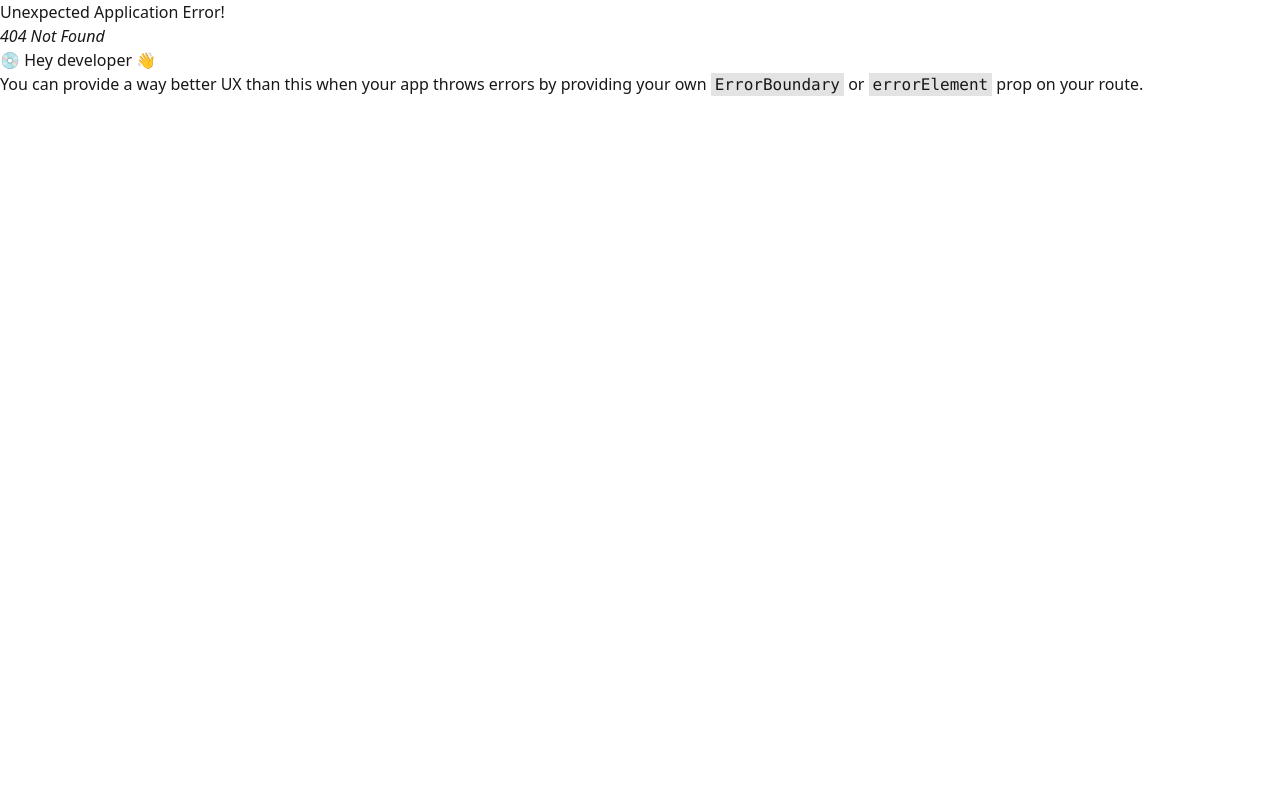
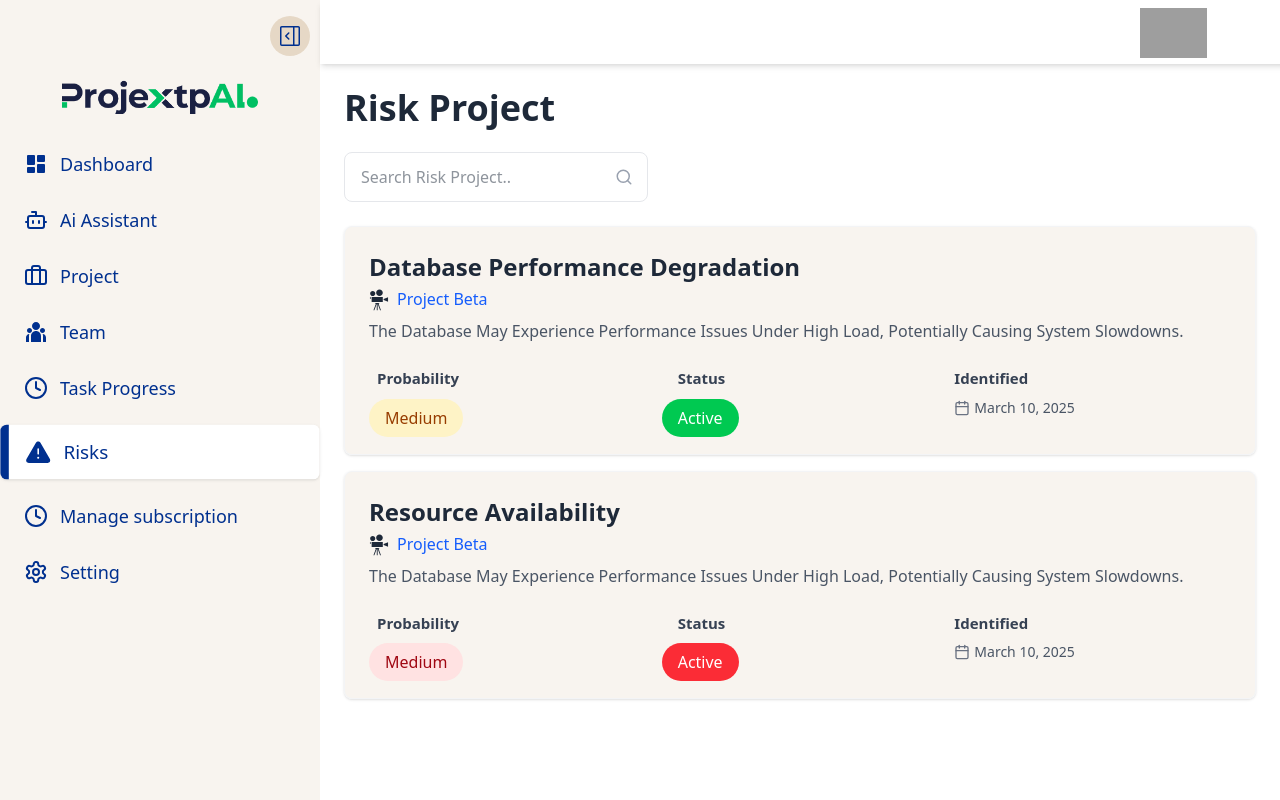
Before and after one commit to MohammedRasif/Sloukile, a React (Vite) app: page /dashboard/risks in a window 1280 px wide. Before the commit this address had no page. Built offline with nearby package versions, Linux system fonts and the light colour scheme; grey boxes are pictures that could not be loaded.

Commit message:
make risks section

```diff
--- a/src/component/DashboardLayout/DashboardLayout.jsx
+++ b/src/component/DashboardLayout/DashboardLayout.jsx
@@ -40,7 +40,7 @@ const DashboardLayout = () => {
             >
                 {/* Navbar - Fixed & Only Navbar BG White */}
                 <div
-                    className="fixed top-0 z-50 bg-white dark:bg-[#1E232E] border-b border-gray-400 shadow-md w-full transition-all duration-300"
+                    className="fixed top-0 z-50 bg-white dark:bg-[#1E232E]  shadow-md w-full transition-all duration-300"
                     style={{
                         left: isSidebarOpen ? "320px" : "64px",
                         width: isSidebarOpen ? "calc(100%-320px)" : "calc(100%-64px)",
--- /dev/null
+++ b/src/component/DashboardPages/Risks.jsx
@@ -0,0 +1,113 @@
+"use client"
+
+import { Search, Calendar } from "lucide-react"
+import { useState } from "react"
+import { GiFilmProjector } from "react-icons/gi"
+
+const RiskProject = () => {
+    const [searchTerm, setSearchTerm] = useState("")
+
+    // Sample risk data
+    const risks = [
+        {
+            id: 1,
+            title: "Database Performance Degradation",
+            project: "Project Beta",
+            description:
+                "The Database May Experience Performance Issues Under High Load, Potentially Causing System Slowdowns.",
+            probability: { level: "Medium", color: "bg-amber-100 text-amber-800 dark:bg-amber-900/30 dark:text-amber-300" },
+            status: { state: "Active", color: "bg-green-500 text-white dark:bg-green-600" },
+            identifiedDate: "March 10, 2025",
+        },
+        {
+            id: 2,
+            title: "Resource Availability",
+            project: "Project Beta",
+            description:
+                "The Database May Experience Performance Issues Under High Load, Potentially Causing System Slowdowns.",
+            probability: { level: "Medium", color: "bg-red-100 text-red-800 dark:bg-red-900/30 dark:text-red-300" },
+            status: { state: "Active", color: "bg-red-500 text-white dark:bg-red-600" },
+            identifiedDate: "March 10, 2025",
+        },
+    ]
+
+    // Filter risks based on search term
+    const filteredRisks = risks.filter((risk) => risk.title.toLowerCase().includes(searchTerm.toLowerCase()))
+
+    return (
+        <div className=" min-h-screen p-6 text-gray-800 dark:text-gray-200">
+            <div className="mx-auto">
+                {/* Header */}
+                <div className="flex justify-between items-center mb-6">
+                    <h1 className="text-4xl font-bold text-gray-800 dark:text-gray-100">Risk Project</h1>
+
+                </div>
+
+                {/* Search */}
+                <div className="relative mb-6">
+                    <input
+                        type="text"
+                        placeholder="Search Risk Project.."
+                        className="w-1/3 pl-4 pr-10 py-3 rounded-lg border border-gray-200 dark:border-gray-600 bg-white dark:bg-[#2A2F3B] text-gray-800 dark:text-gray-200 focus:outline-none focus:ring-2 focus:ring-blue-500 dark:focus:ring-[#4A6CF7]"
+                        value={searchTerm}
+                        onChange={(e) => setSearchTerm(e.target.value)}
+                    />
+                    <Search
+                        className="absolute left-[calc(33%-30px)] top-1/2 transform -translate-y-1/2 text-gray-400 dark:text-gray-500"
+                        size={18}
+                    />
+                </div>
+
+                {/* Risk Cards */}
+                <div className="space-y-4">
+                    {filteredRisks.map((risk) => (
+                        <div
+                            key={risk.id}
+                            className="bg-[#f5efe8af] dark:bg-[#1E232E] p-6 rounded-lg shadow-sm mb-4 border border-gray-100 dark:border-gray-700"
+                        >
+                            <h2 className="text-2xl font-bold text-gray-800 dark:text-gray-100 mb-1">{risk.title}</h2>
+                            <div className="flex items-center mb-2">
+                                <div className="w-5 h-5  rounded-sm flex items-center justify-center mr-2">
+                                    <span className="text-2xl"><GiFilmProjector /> </span>
+                                </div>
+                                <span className="text-blue-600  dark:text-[#4A6CF7] text-md">{risk.project}</span>
+                            </div>
+                            <p className="text-gray-600 dark:text-gray-300 mb-6 text-[16px]">{risk.description}</p>
+
+                            <div className="grid grid-cols-3 gap-4">
+                                <div>
+                                    <p className="text-[15px] text-gray-700 font-bold ml-2 dark:text-gray-300 mb-4">Probability</p>
+                                    <span className={`px-4 py-2 rounded-full text-md font-medium ${risk.probability.color}`}>
+                                        {risk.probability.level}
+                                    </span>
+                                </div>
+
+                                <div>
+                                    <p className="text-[15px] text-gray-700 font-bold ml-4 dark:text-gray-300 mb-4">Status</p>
+                                    <span className={`px-4 py-2 rounded-full text-md font-medium ${risk.status.color}`}>
+                                        {risk.status.state}
+                                    </span>
+                                </div>
+
+                                <div>
+                                    <p className="text-[15px] text-gray-700 font-bold dark:text-gray-300 mb-2">Identified</p>
+                                    <div className="flex items-center">
+                                        <Calendar size={16} className="text-gray-500 dark:text-gray-400 mr-1" />
+                                        <span className="text-sm text-gray-600 dark:text-gray-300">{risk.identifiedDate}</span>
+                                    </div>
+                                </div>
+                            </div>
+                        </div>
+                    ))}
+                    {filteredRisks.length === 0 && (
+                        <div className="text-center py-8 text-gray-500 dark:text-gray-400">
+                            No risks found matching "{searchTerm}"
+                        </div>
+                    )}
+                </div>
+            </div>
+        </div>
+    )
+}
+
+export default RiskProject
--- a/src/component/DashboardSidebar/DashboardSidebar.jsx
+++ b/src/component/DashboardSidebar/DashboardSidebar.jsx
@@ -5,6 +5,7 @@ import { Bot, Briefcase, Clock, Settings, Users } from "lucide-react";
 import { BiSolidDashboard } from "react-icons/bi";
 import { useDarkMode } from "../../context/ThemeContext";
 import { RiTeamFill } from "react-icons/ri";
+import { GoAlertFill } from "react-icons/go";
 
 const DashboardSidebar = () => {
   const location = useLocation();
@@ -84,6 +85,14 @@ const DashboardSidebar = () => {
         </NavLink>
 
         <NavLink
+          to="/dashboard/risks"
+          className={({ isActive }) => navLinkStyle(isActive)}
+        >
+          <GoAlertFill className="h-6 w-6 transition-transform duration-200 group-hover:scale-110" />
+          <h1 className="text-lg font-medium transition-transform duration-200 group-hover:scale-105">Risks</h1>
+        </NavLink>
+
+        <NavLink
           to="/dashboard/manageSubscription"
           className={({ isActive }) => navLinkStyle(isActive)}
         >
--- a/src/main.jsx
+++ b/src/main.jsx
@@ -23,6 +23,7 @@ import Setting from './component/DashboardPages/Setting.jsx';
 import ManageSubscription from './component/DashboardPages/ManageSubscription.jsx';
 import { ThemeProvider } from './context/ThemeContext.jsx';
 import Team from './component/DashboardPages/Team.jsx';
+import Risks from './component/DashboardPages/Risks.jsx';
 
 const router = createBrowserRouter([
   {
@@ -89,6 +90,10 @@ const router = createBrowserRouter([
         path: "/dashboard/team",
         element: <Team />
       },
+      {
+        path: "/dashboard/risks",
+        element: <Risks />
+      },
     ]
   }
 ]);
```
